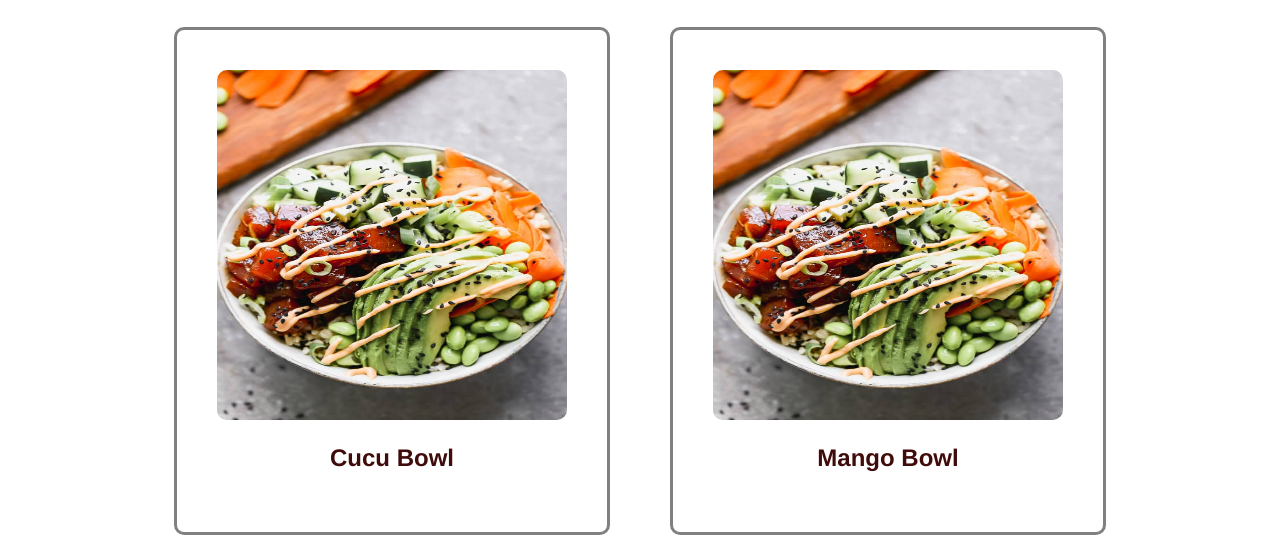
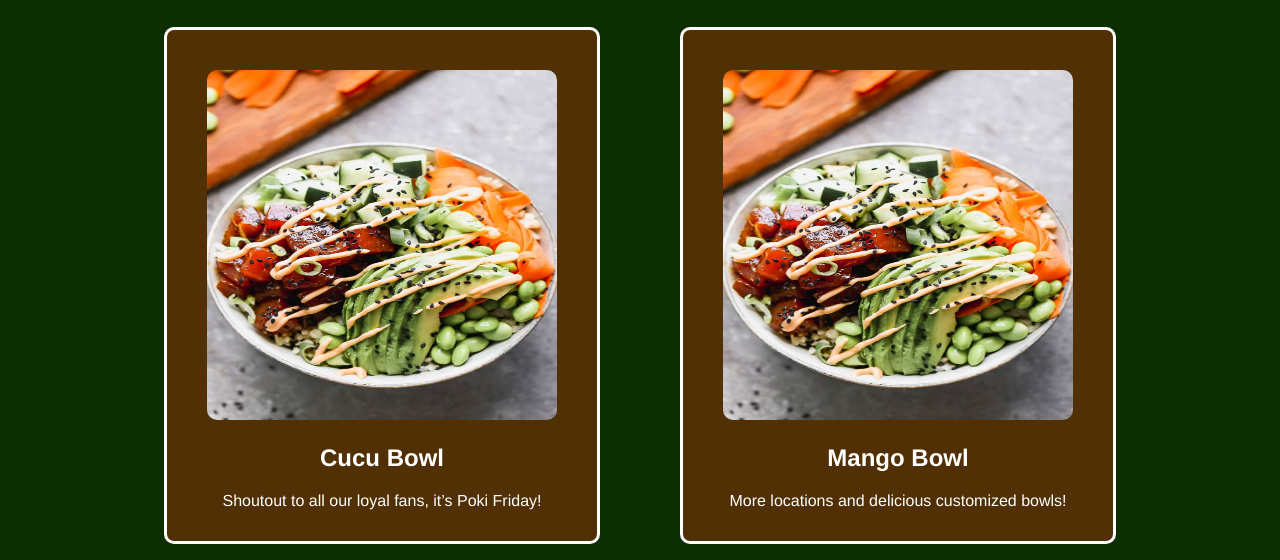
Before and after one commit to vutengklanricsi/webshop, a React (Create React App) app: page / in a window 1280 px wide. Shown: the part 152-712 px from the top of the page. Built offline with nearby package versions, Linux system fonts and the light colour scheme.

Commit message:
styling item browse WIP

```diff
--- a/src/components/card/index.js
+++ b/src/components/card/index.js
@@ -5,13 +5,9 @@ export default function Card({ children, ...restProps }) {
   return <Frame {...restProps}>{children}</Frame>;
 }
 
-Card.Item = function CardItem({ children, ...restProps}) {
-    return (
-        <Item {...restProps}>
-            {children}
-        </Item>
-    )
-}
+Card.Item = function CardItem({ children, ...restProps }) {
+  return <Item {...restProps}>{children}</Item>;
+};
 
 Card.Text = function CardText({ children, ...restProps }) {
   return <Text {...restProps}>{children}</Text>;
@@ -30,5 +26,5 @@ Card.Title = function CardTitle({ children, ...restProps }) {
 };
 
 Card.Detail = function CardDetail({ children, ...restProps }) {
-  <DetailLink {...restProps}>{children}</DetailLink>;
+  return <DetailLink {...restProps}>{children}</DetailLink>;
 };
--- a/src/components/card/styles/card.js
+++ b/src/components/card/styles/card.js
@@ -5,27 +5,41 @@ export const Frame = styled.div`
   display: flex;
   flex-wrap: wrap;
   justify-content: center;
+  background-color: #0d2e00;
 `;
 
 export const Item = styled.div`
-  padding: 40px 40px;
+  background-color: #503004;
+  padding: 40px 40px 15px 40px;
   display: block;
-  margin: 60px 30px;
-  border: 3px solid grey;
+  margin: 60px 40px;
+  border: 3px solid white;
   border-radius: 10px;
-  ${'' /* box-shadow: 5px 8px 8px 10px #888888; */}
+  text-align: center;
 `;
 
 export const Title = styled.h2`
   text-align: center;
 `;
 
-export const Text = styled.p``;
+export const Text = styled.p`
+`;
 
 export const Picture = styled.img`
+  align-items: center;
   width: 350px;
   height: 350px;
   border-radius: 10px;
 `;
 
-export const DetailLink = styled(Link)``;
+export const DetailLink = styled(Link)`
+  text-decoration: none;
+  color: white;
+  &:focus,
+  &:hover,
+  &:visited,
+  &:link,
+  &:active {
+    text-decoration: none;
+  }
+`;
--- a/src/components/header/styles/header.js
+++ b/src/components/header/styles/header.js
@@ -18,7 +18,7 @@ export const Logo = styled.img`
   height: 50px;
 `;
 
-// Tisztelt  NEXT-Consulting Kft.!
+// Tisztelt NEXT-Consulting Kft.!
 // Gyakornok/Junior frontend fejlesztőként szeretnék elhelyezkedni a cégüknél.
 // Részese szeretnék lenni egy pozitív csapathoz ahol többet tudok fejlődni és értékes tagja lenni.
 
--- a/src/components/navbar/styles/navbar.js
+++ b/src/components/navbar/styles/navbar.js
@@ -19,8 +19,6 @@ export const Item = styled.div`
   transition: padding 1s ease;
   &:hover {
 	padding: 30px
-	${'' /* transform: scale(1.5); */}
-	${'' /* box-shadow: 0 0 10px rgba(0, 0, 0, 0.5); */}
   }
 `;
 
--- a/src/constants/routes.js
+++ b/src/constants/routes.js
@@ -1,4 +1,5 @@
-export const HOME = "/";
-export const SIGNUP = "/signup";
-export const ABOUT = "/about";
-export const SIGNIN = "/signin"
+export const HOME = '/';
+export const SIGNUP = '/signup';
+export const ABOUT = '/about';
+export const SIGNIN = '/signin';
+export const PRODUCTS = '/products';
--- a/src/containers/newfoods.js
+++ b/src/containers/newfoods.js
@@ -1,7 +1,8 @@
 import React from 'react';
 import { Card } from '../components/index';
 import { Bowls } from '../products/pokibowls';
-import fef from "./fef.jpg"
+import fef from './fef.jpg';
+import * as ROUTES from '../constants/routes';
 
 export function NewFoods() {
   const showItems = Bowls.slice(0, 2);
@@ -10,15 +11,17 @@ export function NewFoods() {
       <Card>
         {showItems.map((foodItem) => {
           return (
-            <Card.Item key={foodItem.id}>
+            <Card.Detail key={foodItem.id} to={ROUTES.PRODUCTS}>
+              <Card.Item>
                 <Card.Picture
                   // src={`/products/pics/${foodItem.pictureId}.jpg`}
                   src={fef}
                   alt={`${foodItem.name}`}
                 />
                 <Card.Title>{foodItem.name}</Card.Title>
-              {/* <Card.Text>{foodItem.text}</Card.Text> */}
+                <Card.Text>{foodItem.intro}</Card.Text>
               </Card.Item>
+            </Card.Detail>
           );
         })}
       </Card>
--- a/src/products/pokibowls.js
+++ b/src/products/pokibowls.js
@@ -5,6 +5,7 @@ export const Bowls = [
     pictureId: 1,
     text:
       "Lorem Ipsum is simply dummy text of the printing and typesetting industry. Lorem Ipsum has been the industry's standard dummy text ever since the 1500s",
+    intro: 'Shoutout to all our loyal fans, it’s Poki Friday!',
   },
   {
     id: 2,
@@ -12,6 +13,7 @@ export const Bowls = [
     pictureId: 2,
     text:
       ' when an unknown printer took a galley of type and scrambled it to make a type specimen book. It has survived not only five centuries,',
+    intro: 'More locations and delicious customized bowls!',
   },
   {
     id: 3,
@@ -19,6 +21,7 @@ export const Bowls = [
     pictureId: 3,
     text:
       'but also the leap into electronic typesetting, remaining essentially unchanged. It was popularised in the 1960s with the release of Letraset sheets',
+    intro: 'More locations and delicious customized bowls coming your way',
   },
   {
     id: 4,
@@ -26,5 +29,6 @@ export const Bowls = [
     pictureId: 4,
     text:
       "t is a long established fact that a reader will be distracted by the readable content of a page when looking at its layout. The point of using Lorem Ipsum is that it has a more-or-less normal distribution of letters, as opposed to using 'Content here, content here', making it look like readable English. Many desktop publishing packages and",
+    intro: 'More locations and delicious customized bowls coming your way',
   },
 ];
```
Also changed, not shown: 1 other file (tests, documents, lock files or other folders). Lines whose indentation alone changed are shown as unchanged.
